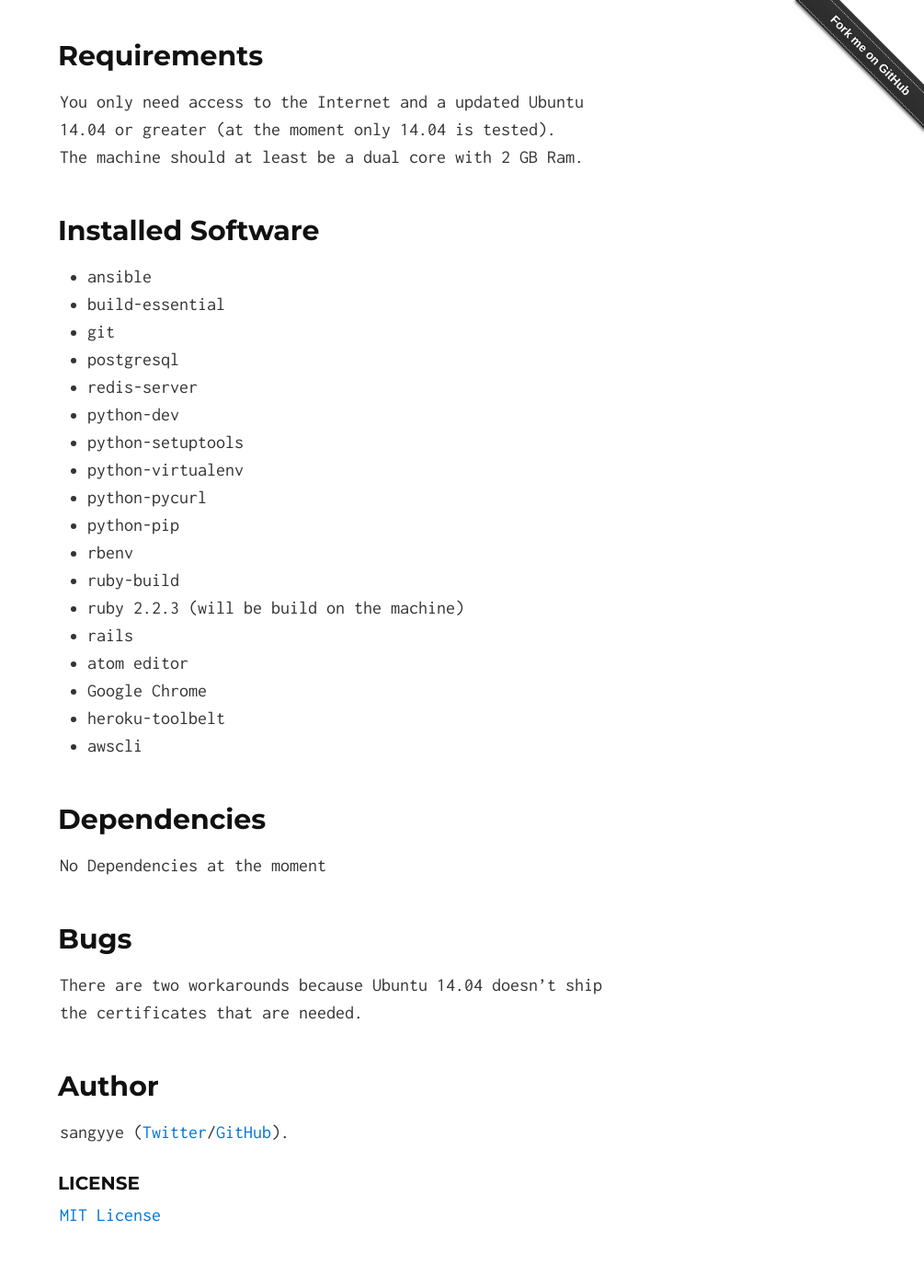
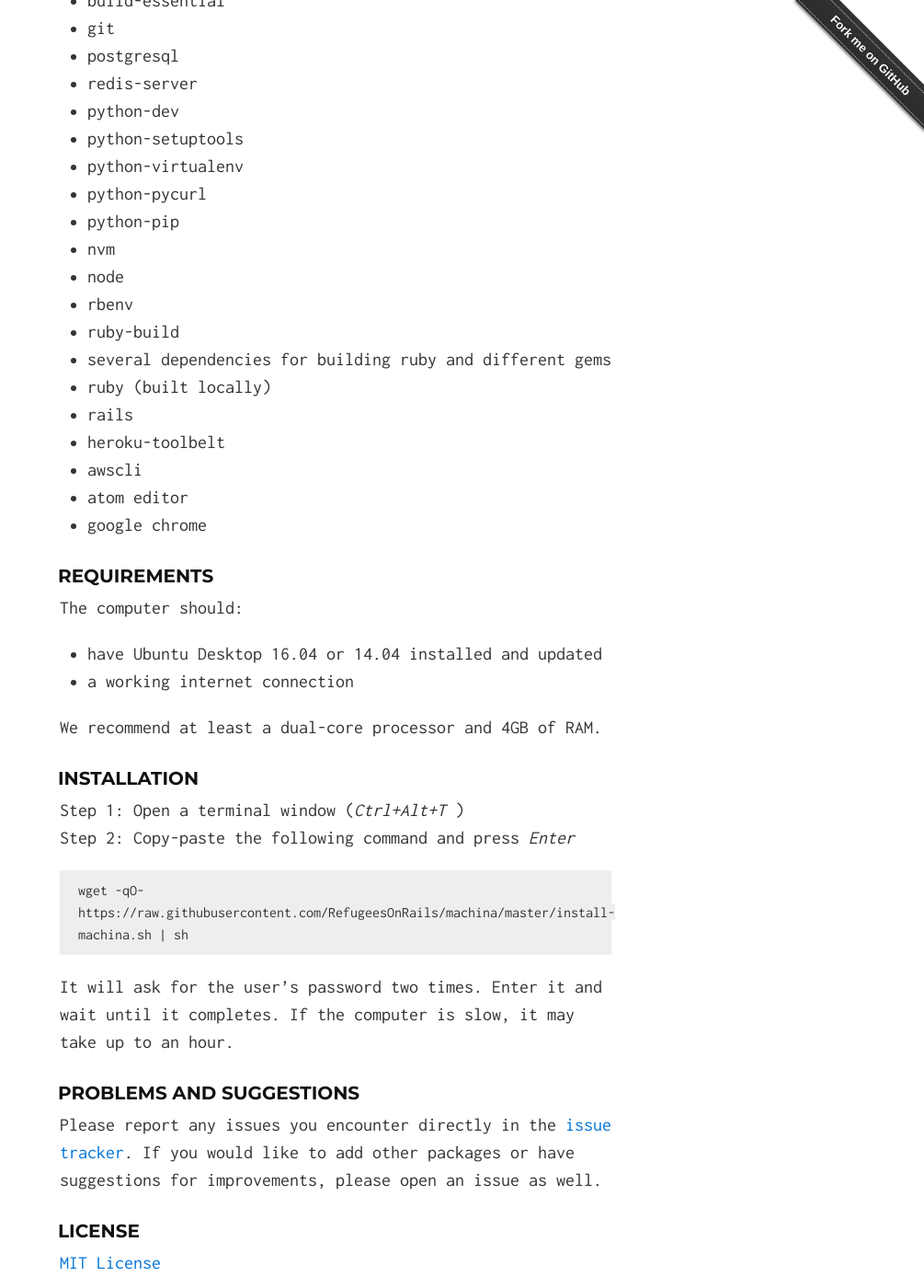
Before and after one commit to RefugeesOnRails/machina, a Jekyll site: the page built from index.md, in a window 1280 px wide and 1400 px high, scrolled down 474 px. Shown: the whole window at 92% size, without its empty margins (275-1280 px from the left). Built offline with Jekyll 4.4.1, drawn with Linux system fonts in a browser that asks for light colours; some of the changed text lies outside the part shown.

Commit message:
Update Website to reflect Changes in main README

````diff
--- a/_config.yml
+++ b/_config.yml
@@ -1,6 +1,6 @@
 # Site settings
 title: Machina, an ansible playbook
-tag_text: Machina
+tag_text: // machina
 description: Machina is a ansible playbook to install the needed Software for RefugeesOnRails on a Ubuntu 14.04 Desktop
 # Build settings
 markdown: kramdown
--- a/index.md
+++ b/index.md
@@ -1,22 +1,9 @@
 ---
 layout: default
 ---
-This is a ansible playbook to install the needed Software for [RefugeesOnRails](http://refugeesonrails.org/) on a Ubuntu 14.04 Desktop
+[Refugees On Rails](http://refugeesonrails.org) presents: _// machina_ – setup everything you need with one command! This ansible playbook configures a newly installed [Ubuntu Desktop](http://www.ubuntu.com/download/desktop) with the tools they need to start programming productively asap. It is maintained to run on both Ubuntu 16.04 and 14.04.
 
-You only need to run
-`wget -qO- https://raw.githubusercontent.com/RefugeesOnRails/machina/master/install-machina.sh | sh`
-
-More information in the [wiki](https://github.com/RefugeesOnRails/machina/wiki)
-
-Requirements
-------------
-
-You only need access to the Internet and a updated Ubuntu 14.04 or greater
-(at the moment only 14.04 is tested).
-The machine should at least be a dual core with 2 GB Ram.
-
-Installed Software
---------------
+### Software included
 
 * ansible
 * build-essential
@@ -28,32 +15,47 @@ Installed Software
 * python-virtualenv
 * python-pycurl
 * python-pip
+* nvm
+* node
 * rbenv
 * ruby-build
-* ruby 2.2.3 (will be build on the machine)
+* several dependencies for building ruby and different gems
+* ruby (built locally)
 * rails
-* atom editor
-* Google Chrome
 * heroku-toolbelt
 * awscli
+* atom editor
+* google chrome
 
-Dependencies
-------------
+### Requirements
 
-No Dependencies at the moment
+The computer should:
+* have Ubuntu Desktop 16.04 or 14.04 installed and updated
+* a working internet connection
 
-Bugs
-----------------
+We recommend at least a dual-core processor and 4GB of RAM.
 
-There are two workarounds because Ubuntu 14.04 doesn't ship the certificates that are needed.
+### Installation
 
-## Author
+Step 1: Open a terminal window (_Ctrl+Alt+T_ )
+Step 2: Copy-paste the following command and press _Enter_
+```
+wget -qO- https://raw.githubusercontent.com/RefugeesOnRails/machina/master/install-machina.sh | sh
+```
 
-sangyye ([Twitter](http://twitter.com/sangyye)/[GitHub](http://github.com/sangyye)).
+It will ask for the user's password two times. Enter it and wait until it completes. If the computer is slow, it may take up to an hour.
 
+### Problems and suggestions
+
+Please report any issues you encounter directly in the [issue tracker](https://github.com/RefugeesOnRails/machina/issues). If you would like to add other packages or have suggestions for improvements, please open an issue as well.
 
 ### License
 
 [MIT License](http://mit-license.org/)
 
+### Special thanks
+
+A shout-out to [sangyye](http://twitter.com/sangyye) for helping us set this up. Thanks!
+
+
 <div class="github-fork-ribbon-wrapper right fixed" style="width: 150px;height: 150px;position: fixed;overflow: hidden;top: 0;z-index: 9999;pointer-events: none;right: 0;"><div class="github-fork-ribbon" style="position: absolute;padding: 2px 0;background-color: #333;background-image: linear-gradient(to bottom, rgba(0, 0, 0, 0), rgba(0, 0, 0, 0.15));-webkit-box-shadow: 0 2px 3px 0 rgba(0, 0, 0, 0.5);-moz-box-shadow: 0 2px 3px 0 rgba(0, 0, 0, 0.5);box-shadow: 0 2px 3px 0 rgba(0, 0, 0, 0.5);z-index: 9999;pointer-events: auto;top: 42px;right: -43px;-webkit-transform: rotate(45deg);-moz-transform: rotate(45deg);-ms-transform: rotate(45deg);-o-transform: rotate(45deg);transform: rotate(45deg);"><a href="https://github.com/RefugeesOnRails/machina" style="font: 700 13px &quot;Helvetica Neue&quot;, Helvetica, Arial, sans-serif;color: #fff;text-decoration: none;text-shadow: 0 -1px rgba(0, 0, 0, 0.5);text-align: center;width: 200px;line-height: 20px;display: inline-block;padding: 2px 0;border-width: 1px 0;border-style: dotted;border-color: rgba(255, 255, 255, 0.7);">Fork me on GitHub</a></div></div>
````
